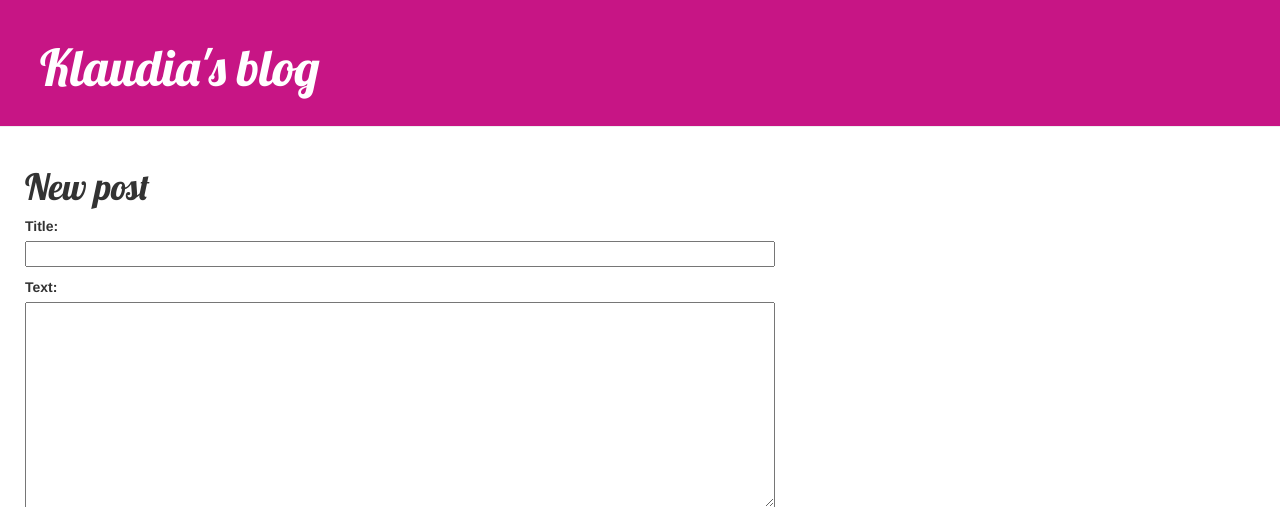
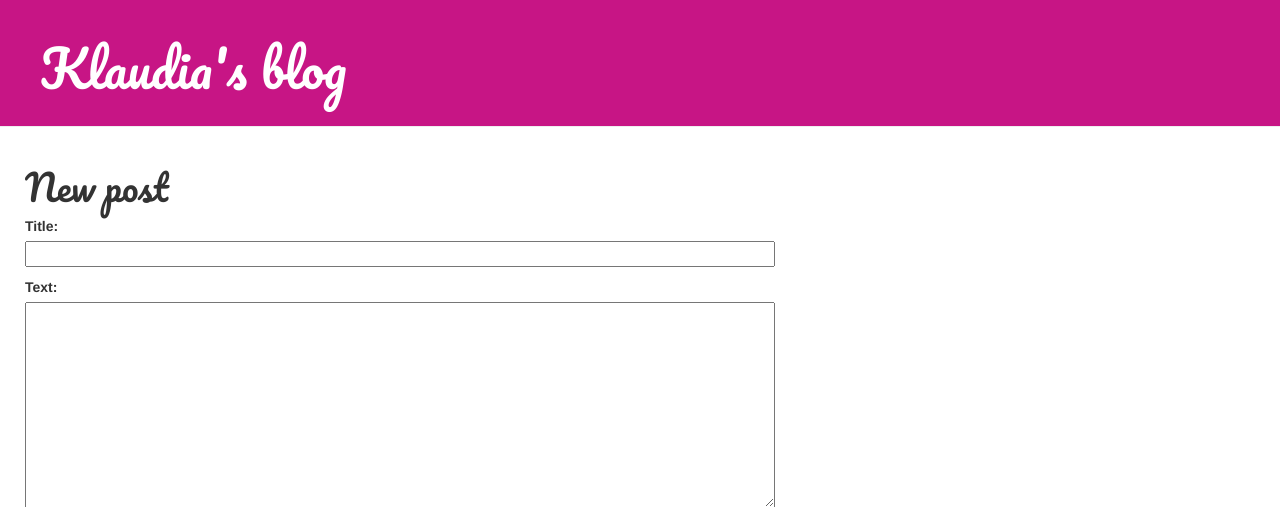
Before and after one commit to kziewiec/my-first-blog, a Django app: page /post/new/ in a window 1280 px wide. Shown: the top 507 px of the page. Run offline with Django 3.2, Linux system fonts and the light colour scheme; some libraries are stand-ins or nearby versions.

Commit message:
font changing

```diff
--- a/blog/static/css/blog.css
+++ b/blog/static/css/blog.css
@@ -1,6 +1,6 @@
 h1 a {
   color: #8A2BE2;
-  font-family: 'Lobster';
+  font-family: 'Pacifico';
 }
 body {
   padding-left: 0px;
@@ -22,7 +22,7 @@ body {
 }
 
 h1, h2, h3, h4 {
-    font-family: 'Lobster', cursive;
+    font-family: 'Pacifico', cursive;
 }
 
 .date {
--- a/blog/templates/blog/base.html
+++ b/blog/templates/blog/base.html
@@ -7,6 +7,7 @@
         <link rel="stylesheet" href="{% static 'css/blog.css' %}">
         <link href="//fonts.googleapis.com/css?family=Lobster&subset=latin,latin-ext" rel="stylesheet" type="text/css">
         <meta name="viewport" content="width=device-width, initial-scale=1.0" />
+        <link href="https://fonts.googleapis.com/css?family=Pacifico" rel="stylesheet">
     </head>
     <body>
       <div class="page-header">
```
